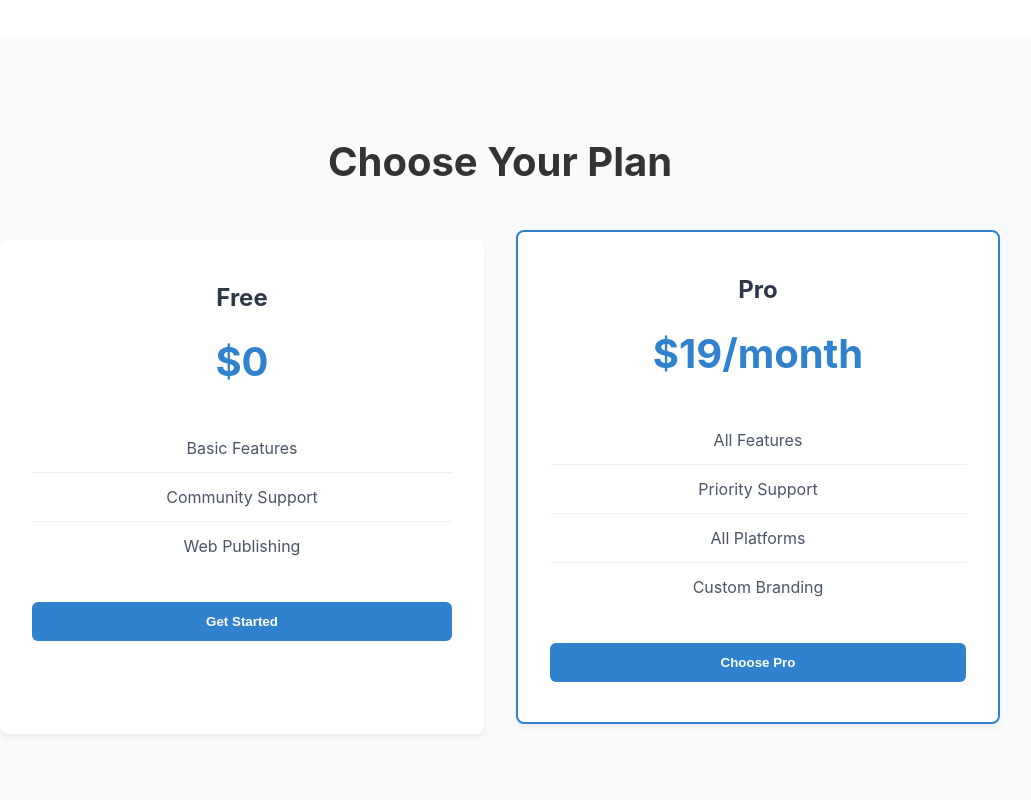
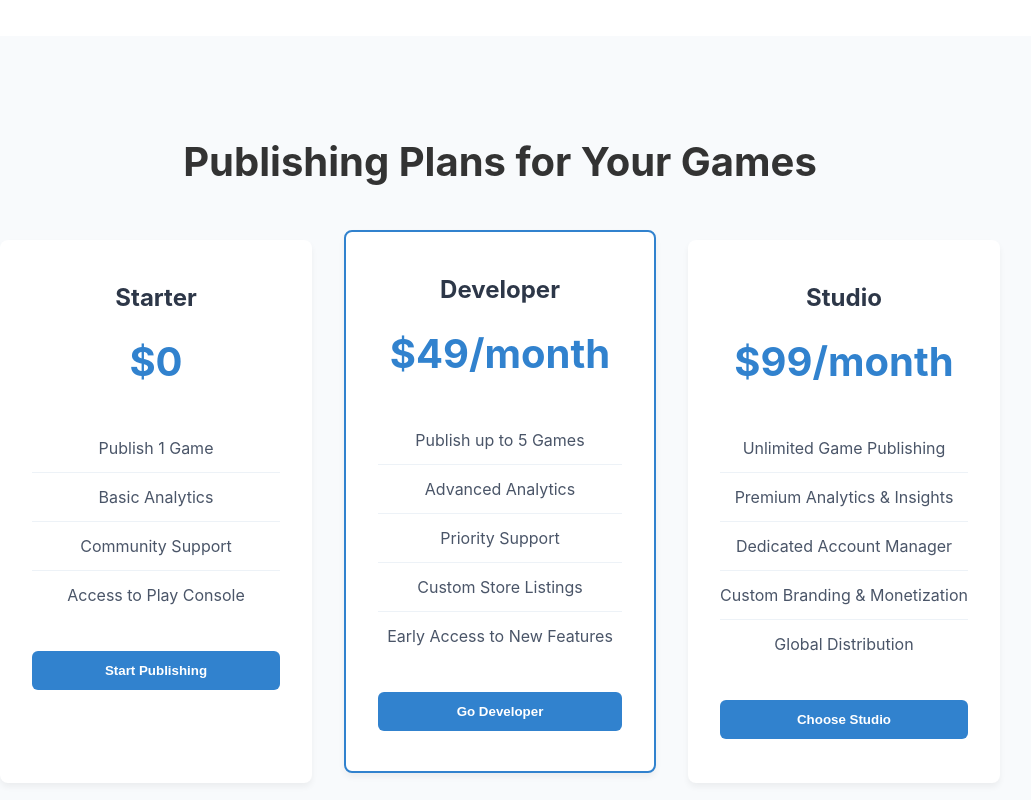
Before and after one commit to degamestudio/degamestudio.github.io, a plain HTML site: page index.html in a window 1280 px wide. Shown: the part 1300-2100 px from the top of the page, without its empty margins (140-1171 px from the left). Drawn offline with Linux system fonts and the light colour scheme.

Commit message:
improvements

```diff
--- a/index.html
+++ b/index.html
@@ -1,5 +1,6 @@
 <!DOCTYPE html>
 <html lang="en">
+
 <head>
     <meta charset="UTF-8">
     <meta name="viewport" content="width=device-width, initial-scale=1.0">
@@ -7,6 +8,7 @@
     <link rel="stylesheet" href="styles.css">
     <link rel="stylesheet" href="https://cdnjs.cloudflare.com/ajax/libs/font-awesome/6.0.0/css/all.min.css">
 </head>
+
 <body>
     <!-- Navigation -->
     <nav class="navbar">
@@ -24,7 +26,8 @@
     <header class="hero">
         <div class="hero-content">
             <h1>Game Developers - Racing Games - Simulation Games</h1>
-            <p>We create unique and engaging simulation games that push the boundaries of the gaming industry. Our focus is on delivering the best player experience possible.</p>
+            <p>We create unique and engaging simulation games that push the boundaries of the gaming industry. Our focus
+                is on delivering the best player experience possible.</p>
             <div class="cta-buttons">
                 <button class="primary-button">Download Our Games</button>
                 <button class="secondary-button">View Portfolio</button>
@@ -39,12 +42,14 @@
             <div class="feature-card">
                 <i class="fas fa-users fa-3x"></i>
                 <h3>Player-Focused Development</h3>
-                <p>We value our players highly and always emphasize their feedback and concerns in our development process.</p>
+                <p>We value our players highly and always emphasize their feedback and concerns in our development
+                    process.</p>
             </div>
             <div class="feature-card">
                 <i class="fas fa-lightbulb fa-3x"></i>
                 <h3>Unique Gaming Experience</h3>
-                <p>Our R&D team constantly works on bringing new and challenging experiences that stand out from the competition.</p>
+                <p>Our R&D team constantly works on bringing new and challenging experiences that stand out from the
+                    competition.</p>
             </div>
             <div class="feature-card">
                 <i class="fas fa-desktop fa-3x"></i>
@@ -56,28 +61,42 @@
 
     <!-- Pricing Section -->
     <section id="pricing" class="pricing">
-        <h2>Choose Your Plan</h2>
+        <h2>Publishing Plans for Your Games</h2>
         <div class="pricing-grid">
             <div class="pricing-card">
-                <h3>Free</h3>
+                <h3>Starter</h3>
                 <p class="price">$0</p>
                 <ul>
-                    <li>Basic Features</li>
+                    <li>Publish 1 Game</li>
+                    <li>Basic Analytics</li>
                     <li>Community Support</li>
-                    <li>Web Publishing</li>
+                    <li>Access to Play Console</li>
                 </ul>
-                <button class="pricing-button">Get Started</button>
+                <button class="pricing-button">Start Publishing</button>
             </div>
             <div class="pricing-card featured">
-                <h3>Pro</h3>
-                <p class="price">$19/month</p>
+                <h3>Developer</h3>
+                <p class="price">$49/month</p>
                 <ul>
-                    <li>All Features</li>
+                    <li>Publish up to 5 Games</li>
+                    <li>Advanced Analytics</li>
                     <li>Priority Support</li>
-                    <li>All Platforms</li>
-                    <li>Custom Branding</li>
+                    <li>Custom Store Listings</li>
+                    <li>Early Access to New Features</li>
                 </ul>
-                <button class="pricing-button">Choose Pro</button>
+                <button class="pricing-button">Go Developer</button>
+            </div>
+            <div class="pricing-card">
+                <h3>Studio</h3>
+                <p class="price">$99/month</p>
+                <ul>
+                    <li>Unlimited Game Publishing</li>
+                    <li>Premium Analytics & Insights</li>
+                    <li>Dedicated Account Manager</li>
+                    <li>Custom Branding & Monetization</li>
+                    <li>Global Distribution</li>
+                </ul>
+                <button class="pricing-button">Choose Studio</button>
             </div>
         </div>
     </section>
@@ -95,7 +114,9 @@
                 </div>
                 <div class="game-info">
                     <h3>Car Mega Ramp</h3>
-                    <p>Experience the ultimate stunt driving challenge! Master incredible jumps, perform death-defying stunts, and navigate through challenging mega ramps in this adrenaline-pumping driving simulator.</p>
+                    <p>Experience the ultimate stunt driving challenge! Master incredible jumps, perform death-defying
+                        stunts, and navigate through challenging mega ramps in this adrenaline-pumping driving
+                        simulator.</p>
                     <div class="game-stats">
                         <span><i class="fas fa-download"></i> 1M+ Downloads</span>
                         <span><i class="fas fa-star"></i> 4.5</span>
@@ -119,7 +140,8 @@
                 </div>
                 <div class="game-info">
                     <h3>Prison Escape</h3>
-                    <p>Plan your escape in this thrilling prison break simulator! Use strategy and stealth to overcome guards, solve puzzles, and find your way to freedom in this intense adventure game.</p>
+                    <p>Plan your escape in this thrilling prison break simulator! Use strategy and stealth to overcome
+                        guards, solve puzzles, and find your way to freedom in this intense adventure game.</p>
                     <div class="game-stats">
                         <span>500K+ Downloads</span>
                         <span>4.3 ★</span>
@@ -141,13 +163,22 @@
         <div class="about-content">
             <h2>About DeGames Studios</h2>
             <div class="about-text">
-                <p>At DeGames Studios, we don't just make games – we craft the finest simulation and parking game experiences in the industry. Based in Sydney, we've established ourselves as leaders in creating exceptional gaming experiences across all platforms worldwide.</p>
+                <p>At DeGames Studios, we don't just make games – we craft the finest simulation and parking game
+                    experiences in the industry. Based in Sydney, we've established ourselves as leaders in creating
+                    exceptional gaming experiences across all platforms worldwide.</p>
 
-                <p>What sets us apart? Our unwavering commitment to innovation and quality. Each of our simulation and parking games stands unique in its category, offering experiences that go beyond the ordinary. In an industry where player satisfaction is paramount, we've made it our mission to put gamers first in everything we do.</p>
+                <p>What sets us apart? Our unwavering commitment to innovation and quality. Each of our simulation and
+                    parking games stands unique in its category, offering experiences that go beyond the ordinary. In an
+                    industry where player satisfaction is paramount, we've made it our mission to put gamers first in
+                    everything we do.</p>
 
-                <p>Our dedicated R&D team continuously pushes boundaries, introducing fresh challenges and innovative gameplay mechanics. We understand that players deserve more than just another generic game – they deserve experiences that captivate and engage.</p>
+                <p>Our dedicated R&D team continuously pushes boundaries, introducing fresh challenges and innovative
+                    gameplay mechanics. We understand that players deserve more than just another generic game – they
+                    deserve experiences that captivate and engage.</p>
 
-                <p>Player feedback isn't just welcomed; it's integral to our development process. We take pride in our responsive approach to community input, ensuring that every update and new release reflects what our players truly want.</p>
+                <p>Player feedback isn't just welcomed; it's integral to our development process. We take pride in our
+                    responsive approach to community input, ensuring that every update and new release reflects what our
+                    players truly want.</p>
 
                 <div class="game-links">
                     <h3>Experience Our Games</h3>
@@ -196,4 +227,5 @@
 
     <script src="script.js"></script>
 </body>
+
 </html>
```
Also changed, not shown: assets/car-mega-ramp.jpg (added), assets/prison-escape.jpg (added).
